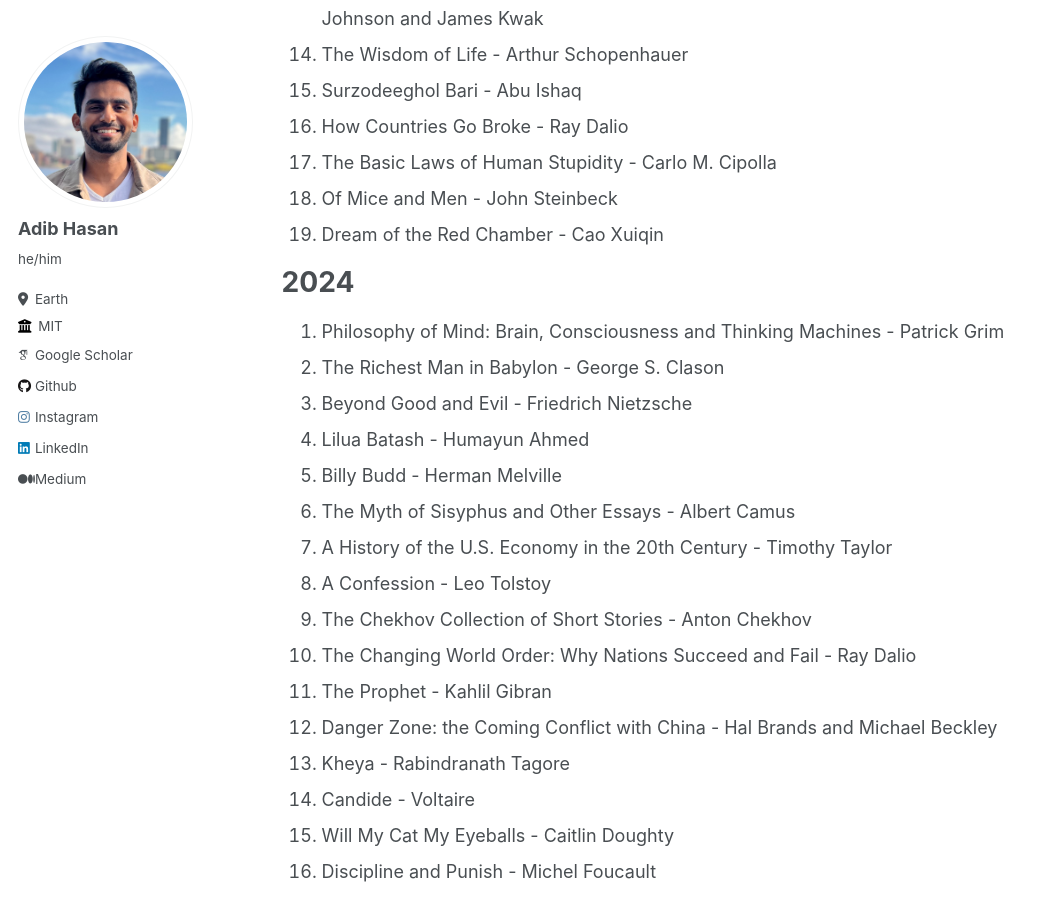
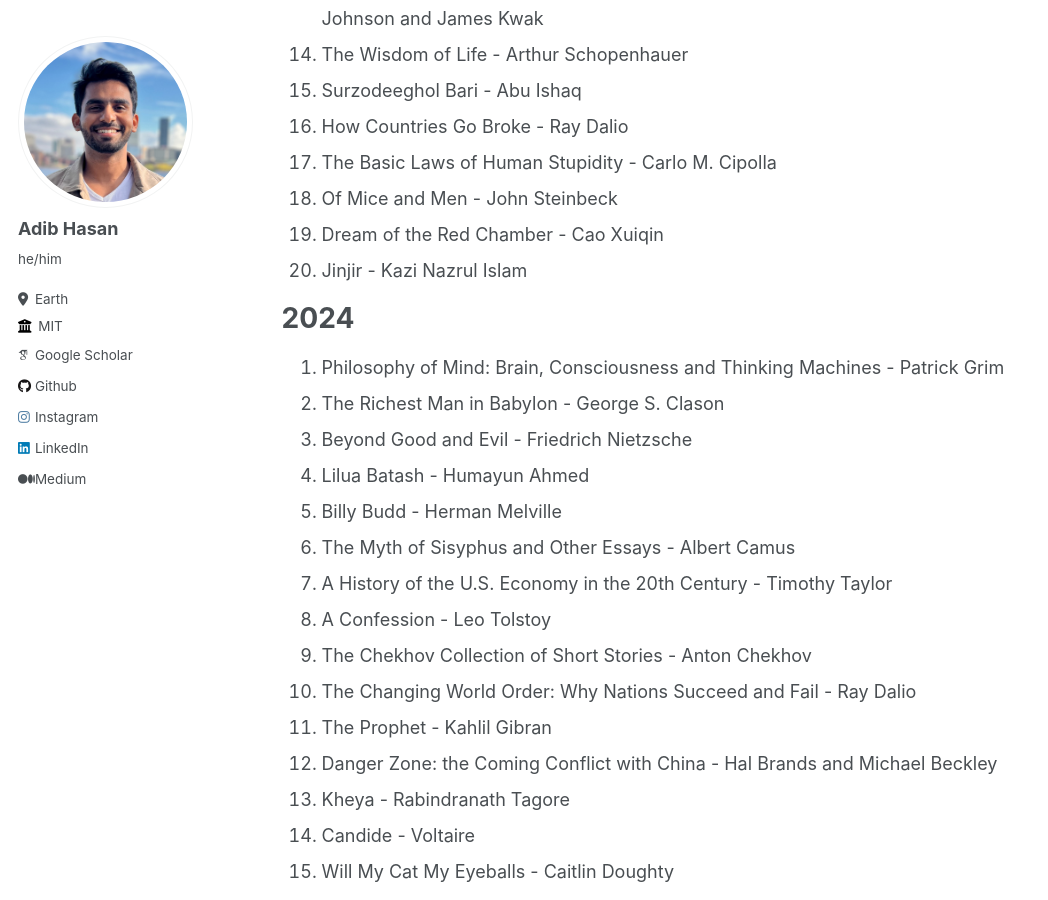
Before and after one commit to Neehan/neehan.github.io, a Jekyll site: the page built from _pages/reading.md, in a window 1280 px wide and 900 px high, scrolled down 794 px. Shown: the whole window, without its empty margins (0-1048 px from the left). Built offline with Jekyll 4.4.1, drawn with Linux system fonts in a browser that asks for light colours; some web fonts are replaced.

Commit message:
Add 'Jinjir' by Kazi Nazrul Islam to reading list

```diff
--- a/_pages/reading.md
+++ b/_pages/reading.md
@@ -27,6 +27,7 @@ Here is what I am currently reading:
 17. The Basic Laws of Human Stupidity - Carlo M. Cipolla
 18. Of Mice and Men -  John Steinbeck
 19. Dream of the Red Chamber - Cao Xuiqin
+20. Jinjir - Kazi Nazrul Islam
 
 # 2024
 1. Philosophy of Mind: Brain, Consciousness and Thinking Machines - Patrick Grim
```
